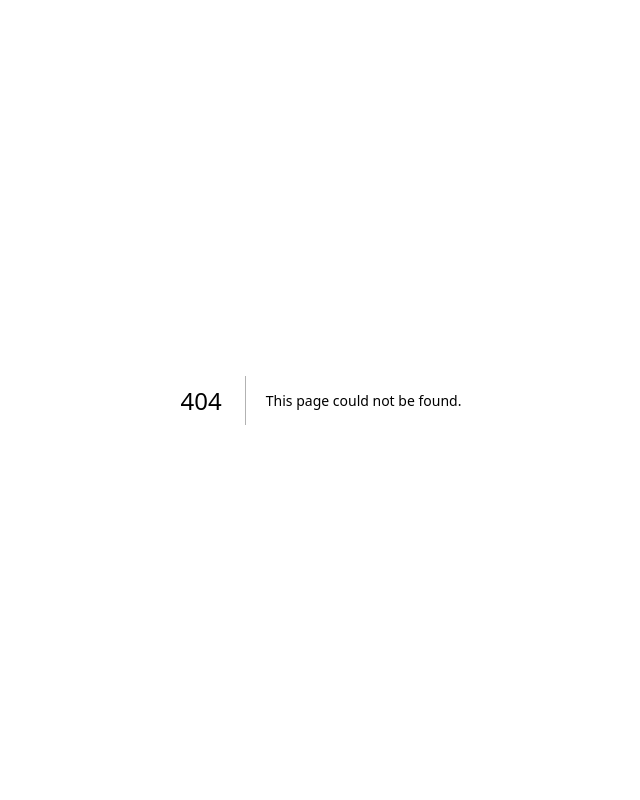
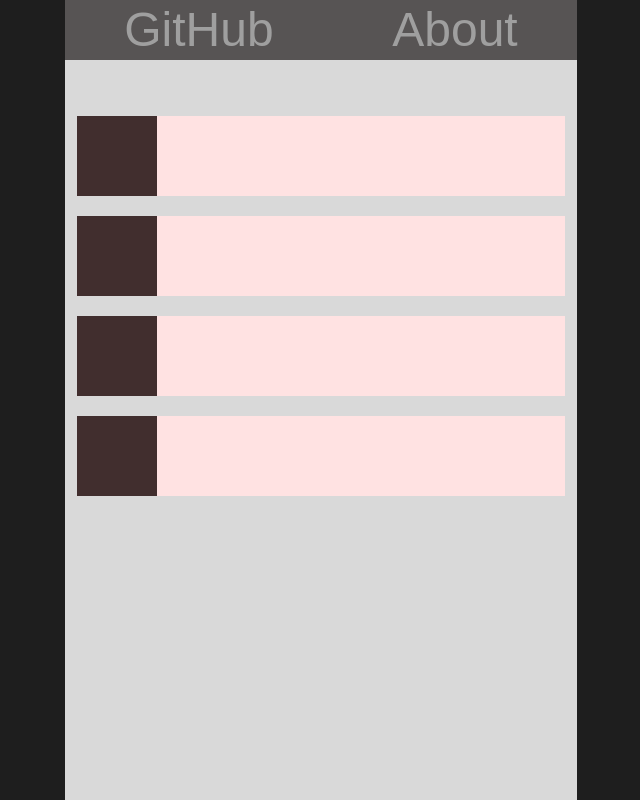
Before and after one commit to isgin01/isgin01.github.io, a Next.js app: page /posts in a window 1280 px wide. Before the commit this address had no page. Shown: the whole page, without its empty margins (319-959 px from the left). Built offline with nearby package versions, Linux system fonts and the light colour scheme; a web font is replaced by a local one.

Commit message:
Add initial Posts page

```diff
--- a/app/globals.css
+++ b/app/globals.css
@@ -12,8 +12,9 @@
   --color-background: var(--background);
   --color-foreground: var(--foreground);
   --color-burgundy: #412e2e;
-  --color-light: #ededed;
+  --color-light: #d9d9d9;
   --color-dusk: #9f9f9f;
+  --color-mud: #575454;
 }
 
 body {
--- /dev/null
+++ b/app/posts/page.tsx
@@ -0,0 +1,30 @@
+import Link from "next/link";
+
+export default function Posts() {
+  return (
+    <div className="bg-light min-h-screen w-full overflow-x-scroll md:w-4/6 lg:w-3/5 xl:w-2/5">
+      <Header />
+      <Post />
+      <Post />
+      <Post />
+      <Post />
+    </div>
+  );
+}
+
+function Header() {
+  return (
+    <div className="bg-mud font-accent text-dusk mb-14 flex h-15 w-full flex-row items-center justify-around text-[clamp(2em,5vw,3em)]">
+      <Link href="https://github.com/isgin01">GitHub</Link>
+      <Link href="/">About</Link>
+    </div>
+  );
+}
+
+function Post() {
+  return (
+    <div className="font-base mx-3 mb-5 flex h-20 bg-red-100">
+      <div className="bg-burgundy aspect-square h-full"></div>
+    </div>
+  );
+}
```
